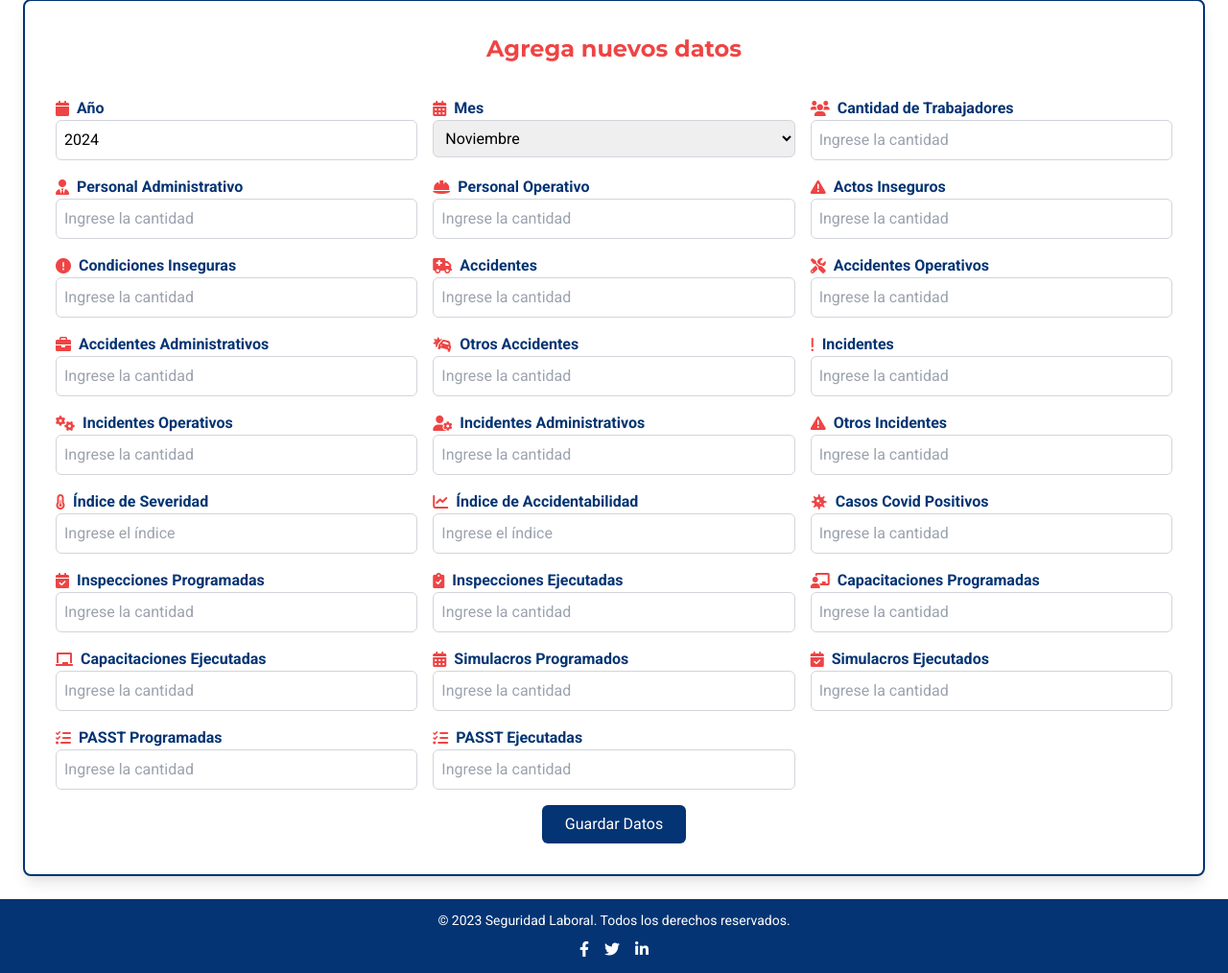
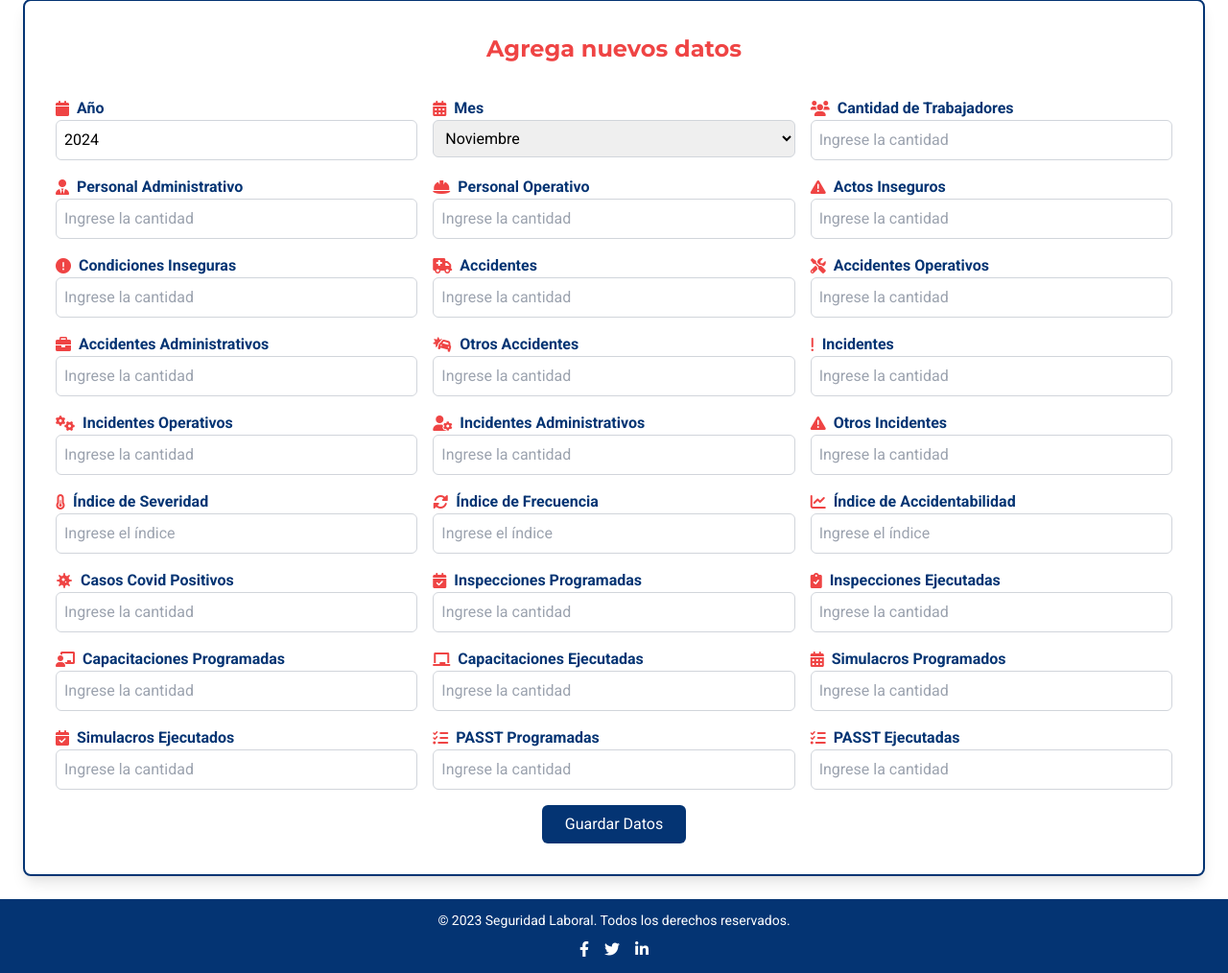
Before and after one commit to JonathanRobinsonAristizabalSoto/Seguridad_laboral, a PHP site: page /formulario.php in a window 1280 px wide. Shown: the part 232-1246 px from the top of the page at 96% size. Run offline with PHP 8.4, Linux system fonts and the light colour scheme; data that the repository does not hold is empty.

Commit message:
Actualizacion msj actualizacion

```diff
--- a/public/formulario.php
+++ b/public/formulario.php
@@ -177,6 +177,14 @@ include('head.php');
                     <input type="number" step="0.01" name="indice_severidad" id="indice_severidad" class="p-2 border border-gray-300 rounded-md" placeholder="Ingrese el índice" required>
                 </div>
 
+                <!-- Campo: Indice de Frecuencia -->
+                <div class="flex flex-col">
+                    <label for="indice_frecuencia" class="font-semibold text-azul flex items-center">
+                        <i class="fas fa-sync-alt text-rojo mr-2"></i> Índice de Frecuencia
+                    </label>
+                    <input type="number" step="0.01" name="indice_frecuencia" id="indice_frecuencia" class="p-2 border border-gray-300 rounded-md" placeholder="Ingrese el índice" required>
+                </div>
+
                 <!-- Campo: Índice de Accidentabilidad -->
                 <div class="flex flex-col">
                     <label for="indice_accidentabilidad" class="font-semibold text-azul flex items-center">
@@ -272,15 +280,22 @@ include('head.php');
     ?>
 
     <script>
-        // Calcular el Índice de Accidentabilidad automáticamente
-        document.getElementById('accidentes').addEventListener('input', calcularIndiceAccidentabilidad);
-        document.getElementById('cantidad_trabajadores').addEventListener('input', calcularIndiceAccidentabilidad);
+        // Calcular el Índice de Accidentabilidad e Índice de Frecuencia automáticamente
+        document.getElementById('accidentes').addEventListener('input', calcularIndices);
+        document.getElementById('cantidad_trabajadores').addEventListener('input', calcularIndices);
 
-        function calcularIndiceAccidentabilidad() {
+        function calcularIndices() {
             var accidentes = parseFloat(document.getElementById('accidentes').value) || 0;
             var cantidadTrabajadores = parseFloat(document.getElementById('cantidad_trabajadores').value) || 0;
+
+            // Calcular Índice de Accidentabilidad
             var indiceAccidentabilidad = (accidentes / cantidadTrabajadores) * 1000;
             document.getElementById('indice_accidentabilidad').value = indiceAccidentabilidad.toFixed(2);
+
+            // Calcular Índice de Frecuencia
+            var horasTrabajadas = cantidadTrabajadores * 47 * 4; // 47 horas semanales * 4 semanas
+            var indiceFrecuencia = (accidentes / horasTrabajadas) * 1000000;
+            document.getElementById('indice_frecuencia').value = indiceFrecuencia.toFixed(2);
         }
     </script>
 
--- a/public/insertar.php
+++ b/public/insertar.php
@@ -32,7 +32,6 @@ if ($_SERVER['REQUEST_METHOD'] === 'POST') {
     $in_administrativos = $_POST['in_administrativos'];
     $otros_incidentes = $_POST['otros_incidentes'];
     $indice_severidad = $_POST['indice_severidad'];
-    $indice_frecuencia = $_POST['indice_frecuencia'];
     $casos_covid_positivos = $_POST['casos_covid_positivos'];
     $inspecciones_programadas = $_POST['inspecciones_programadas'];
     $inspecciones_ejecutadas = $_POST['inspecciones_ejecutadas'];
@@ -46,6 +45,10 @@ if ($_SERVER['REQUEST_METHOD'] === 'POST') {
 
     // Calcular el Índice de Accidentabilidad
     $indice_accidentabilidad = ($accidentes / $cantidad_trabajadores) * 1000;
+
+    // Calcular el Índice de Frecuencia
+    $horas_trabajadas = $cantidad_trabajadores * 47 * 4; // 47 horas semanales * 4 semanas
+    $indice_frecuencia = ($accidentes / $horas_trabajadas) * 1000000;
 
     // Preparar la consulta SQL para insertar los datos
     $sql = "INSERT INTO datos (
```
